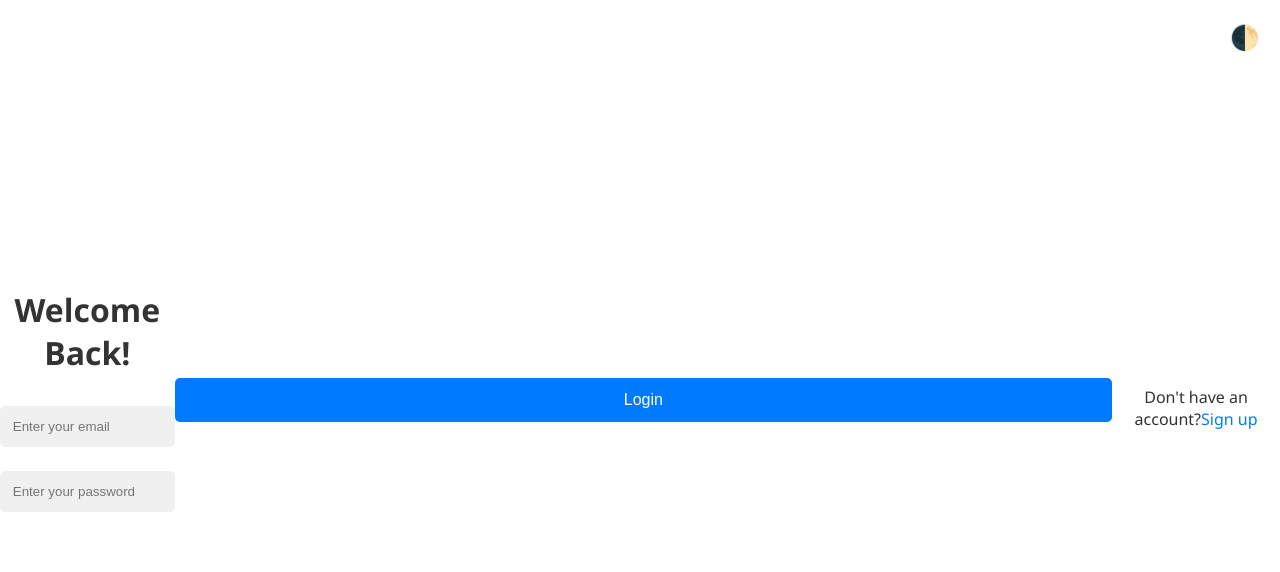
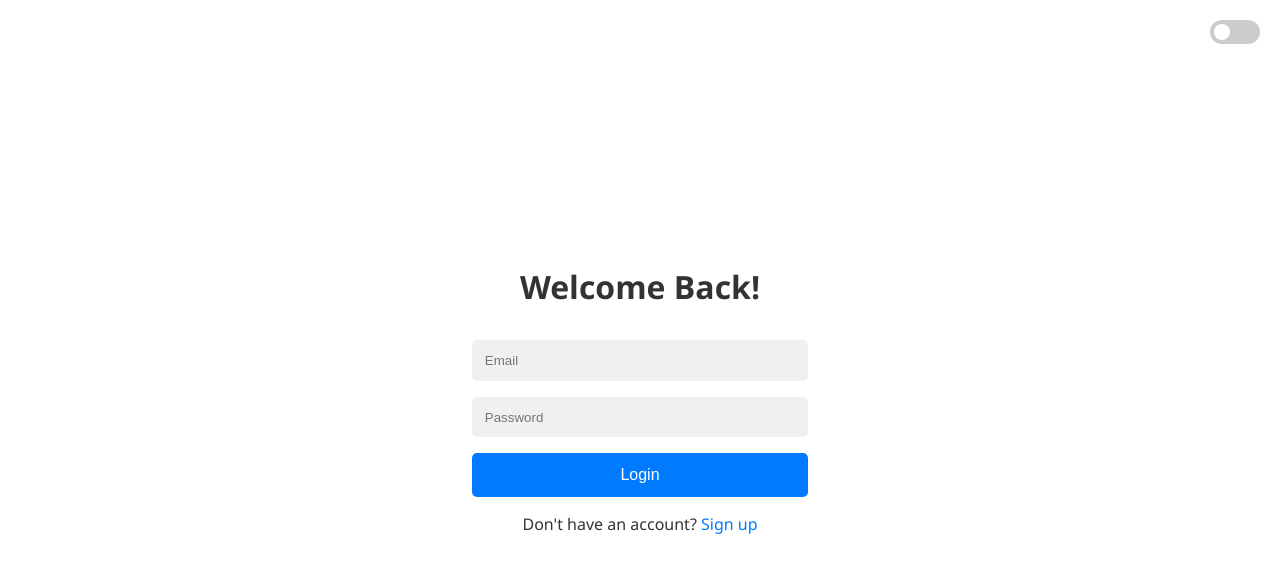
Before and after one commit to lblaseygg/Login-Page, a plain HTML site: page index.html in a window 1280 px wide. Drawn offline with Linux system fonts and the light colour scheme.

Commit message:
Updated code

```diff
--- a/index.html
+++ b/index.html
@@ -3,34 +3,29 @@
 <head>
     <meta charset="UTF-8">
     <meta name="viewport" content="width=device-width, initial-scale=1.0">
-    <title>Document</title>
+    <title>Login</title>
     <link rel="stylesheet" href="style.css">
 </head>
 <body>
-    <div class="theme-switch" onclick="toggleTheme()">🌓</div>
+    <label class="theme-switch">
+        <input type="checkbox" onclick="toggleTheme()">
+        <span class="slider"></span>
+    </label>
 
-    <div class=""login-container">
+    <div class="login-container">
         <h1>Welcome Back!</h1>
         <form>
             <div class="input-group">
-                <label for="email"></label>
-                <input type="email" id="email" name="email" placeholder="Enter your email" required>
+                <input type="email" id="email" name="email" placeholder="Email" required>
             </div>
-            <div class="input-group"></div>
-                <label for="password"></label>
-                <input type="password" id="password" required placeholder="Enter your password">
+            <div class="input-group">
+                <input type="password" id="password" placeholder="Password" required>
             </div>
             <button type="submit">Login</button>
         </form>
-        <p class="footer-text">Don't have an account?<a href="#">Sign up</a></p>
+        <p class="footer-text">Don't have an account? <a href="#">Sign up</a></p>
     </div>
 
-
-
-
-
-
-
-<script src="script.js"></script>
+    <script src="script.js"></script>
 </body>
 </html>
--- a/script.js
+++ b/script.js
@@ -1,8 +1,8 @@
 function toggleTheme() {
-    const html = document.documentElement;
-    if (html.getAttribute('data-theme') === 'dark') {
-        html.removeAttribute('data-theme');
+    const body = document.body;
+    if (body.getAttribute('data-theme') === 'dark') {
+        body.removeAttribute('data-theme');
     } else {
-        html.setAttribute('data-theme', 'dark');
+        body.setAttribute('data-theme', 'dark');
     }
 }
--- a/style.css
+++ b/style.css
@@ -34,17 +34,56 @@ body {
     background-color: var(--bg-color);
     padding: 2rem;
     border-radius: 10px;
-    box-shadow: var(--box-shadow);
     width: 100%;
     max-width: 400px;
+    margin: 1rem;
 }
 
 .theme-switch {
     position: absolute;
     top: 20px;
     right: 20px;
+    display: inline-block;
+    width: 50px;
+    height: 24px;
+}
+
+.theme-switch input {
+    opacity: 0;
+    width: 0;
+    height: 0;
+}
+
+.slider {
+    position: absolute;
     cursor: pointer;
-    font-size: 1.5rem;
+    top: 0;
+    left: 0;
+    right: 0;
+    bottom: 0;
+    background-color: #ccc;
+    transition: .4s;
+    border-radius: 34px;
+}
+
+.slider:before {
+    position: absolute;
+    content: "";
+    height: 16px;
+    width: 16px;
+    left: 4px;
+    bottom: 4px;
+    background-color: white;
+    transition: .4s;
+    border-radius: 50%;
+}
+
+input:checked + .slider {
+    background-color: var(--primary-color);
+}
+
+input:checked + .slider:before {
+    transform: translateX(26px);
 }
 
 h1 {
@@ -53,7 +92,7 @@ h1 {
 }
 
 .input-group {
-    margin-bottom: 1.5rem;
+    margin-bottom: 1rem;
 }
 
 label {
```
